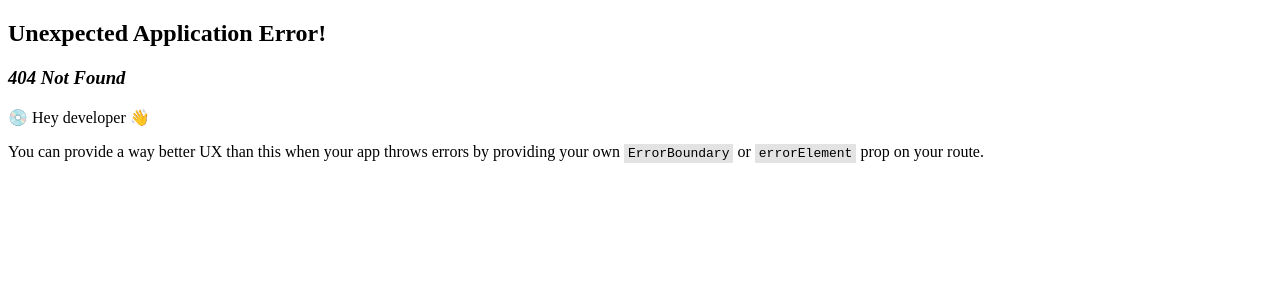
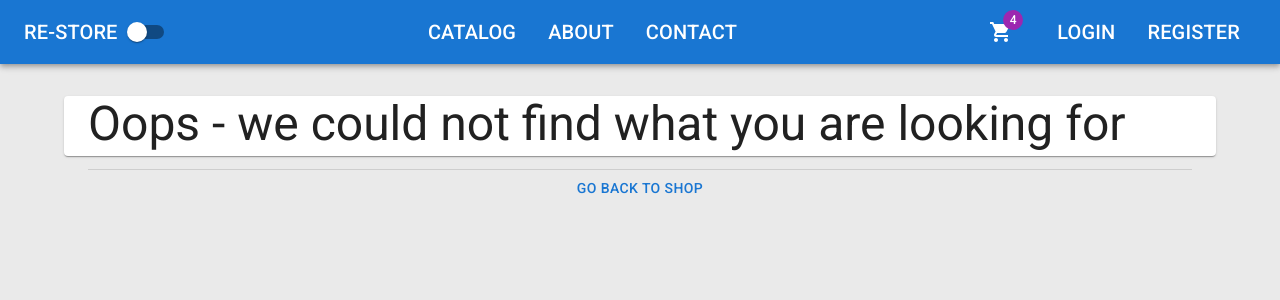
Before and after one commit to wes-harris/E-commerce, a React (Vite) app in the folder client/: page /not-found in a window 1280 px wide. Before the commit this address had no page. Shown: the top 300 px of the page. Built offline with nearby package versions, Linux system fonts and the light colour scheme.

Commit message:
added a not found component

```diff
--- /dev/null
+++ b/client/src/app/errors/NotFound.tsx
@@ -0,0 +1,16 @@
+import { Button, Container, Divider, Paper, Typography } from '@mui/material';
+import { Link } from 'react-router-dom';
+
+export default function NotFound() {
+  return (
+    <Container component={Paper} sx={{ height: 60 }}>
+      <Typography gutterBottom variant="h3">
+        Oops - we could not find what you are looking for
+      </Typography>
+      <Divider />
+      <Button fullWidth component={Link} to="/catalog">
+        Go back to shop
+      </Button>
+    </Container>
+  );
+}
--- a/client/src/app/router/route.tsx
+++ b/client/src/app/router/route.tsx
@@ -1,4 +1,4 @@
-import { createBrowserRouter } from 'react-router-dom';
+import { createBrowserRouter, Navigate } from 'react-router-dom';
 import ProductDetails from '../../features/catalog/ProductDetails';
 import AboutPage from '../../features/about/AboutPage';
 import ContactPage from '../../features/contact/ContactPage';
@@ -6,6 +6,7 @@
 import HomePage from '../../features/home/HomePage';
 import App from '../layout/App';
 import ServerError from '../errors/ServerError';
+import NotFound from '../errors/NotFound';
 
 export const router = createBrowserRouter([
   {
@@ -18,6 +19,8 @@
       { path: 'about', element: <AboutPage /> },
       { path: 'contact', element: <ContactPage /> },
       { path: 'server-error', element: <ServerError /> },
+      { path: 'not-found', element: <NotFound /> },
+      { path: '*', element: <Navigate replace to="/not-found" /> },
     ],
   },
 ]);
--- a/client/src/features/catalog/ProductDetails.tsx
+++ b/client/src/features/catalog/ProductDetails.tsx
@@ -12,6 +12,7 @@
 import { useParams } from 'react-router-dom';
 import { Product } from '../../app/models/product';
 import agent from '../../app/api/agent';
+import NotFound from '../../app/errors/NotFound';
 
 export default function ProductDetails() {
   const { id } = useParams<{ id: string }>();
@@ -28,7 +29,7 @@
 
   if (loading) return <h3>Loading...</h3>;
 
-  if (!product) return <h3>Product not found</h3>;
+  if (!product) return <NotFound />;
 
   return (
     <Grid2 container spacing={6}>
```
Also changed, not shown: 2 other files (tests, documents, lock files or other folders).
